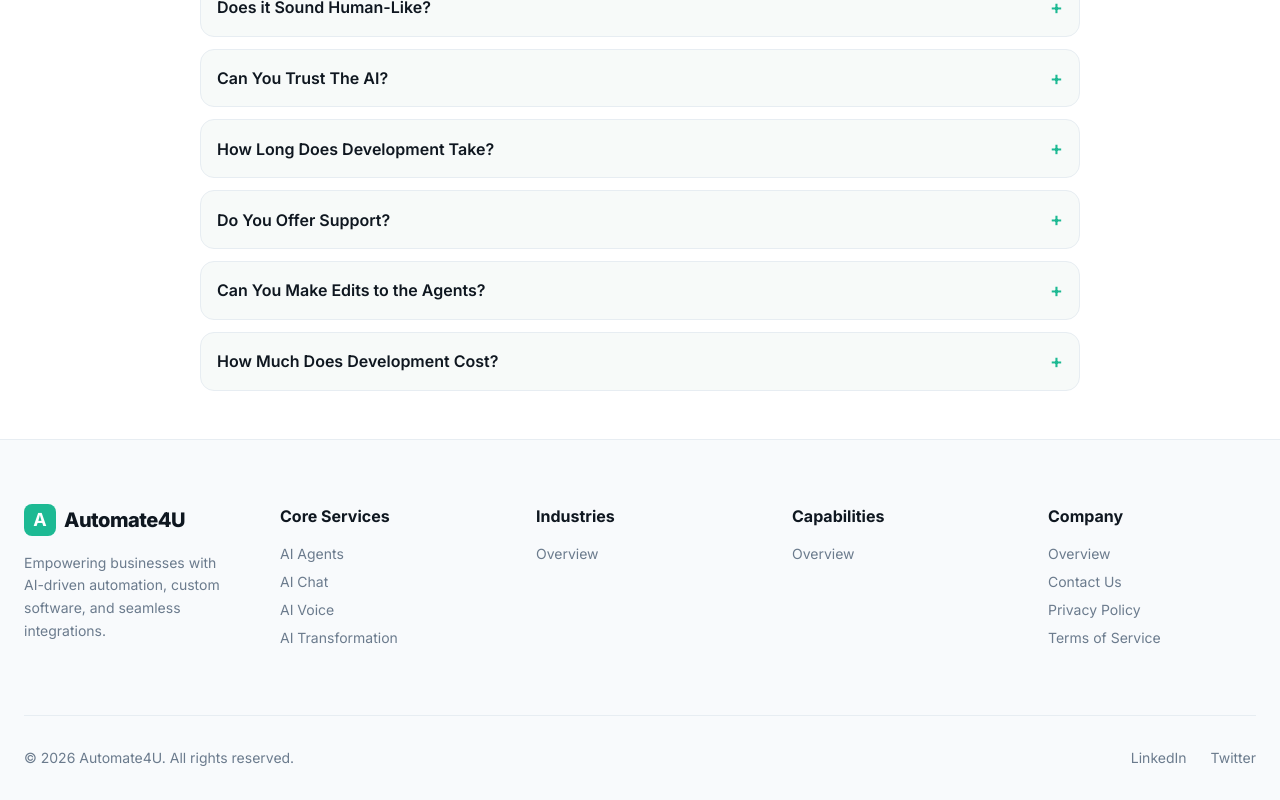
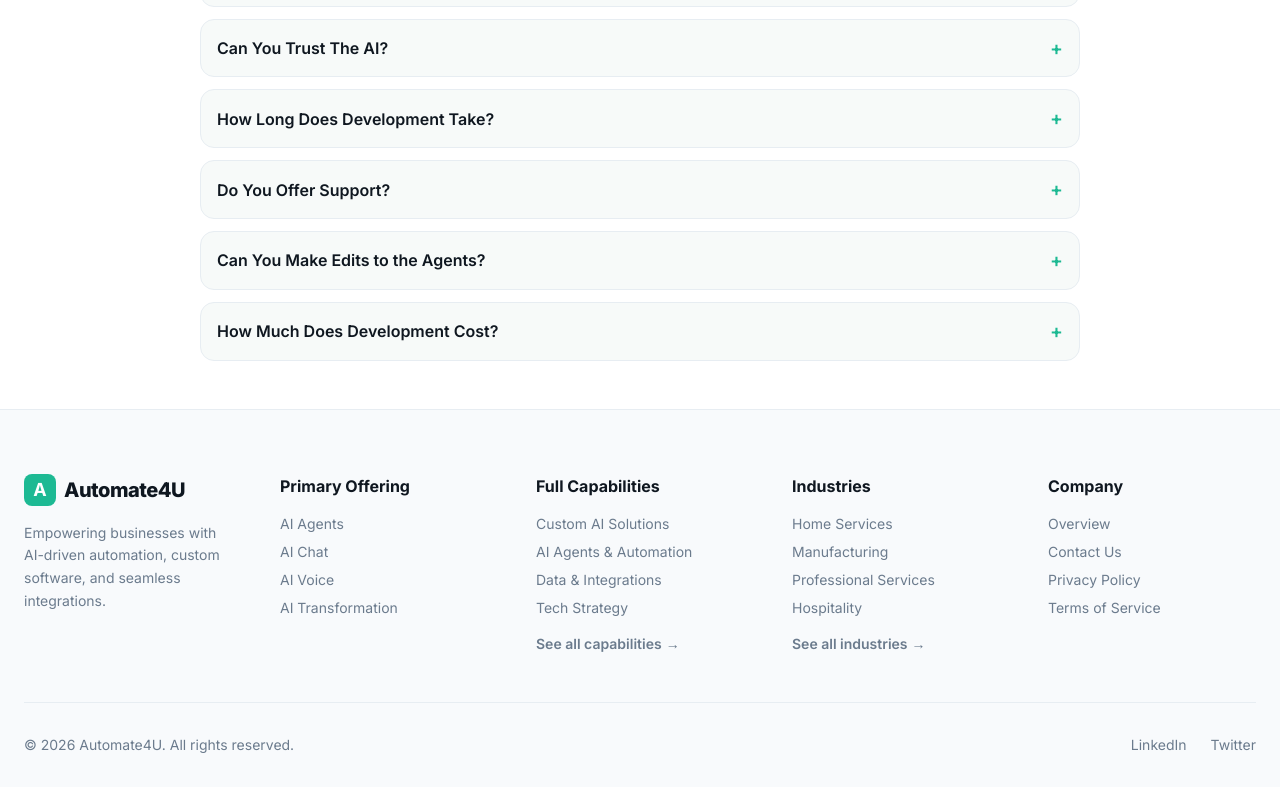
Before and after one commit to automate4u/website, a Next.js app: page /core-services/ai-voice in a window 1280 px wide. Shown: the part 3991-4791 px from the top of the page. Built offline with nearby package versions, Linux system fonts and the light colour scheme.

Commit message:
Adding footer updates

```diff
--- a/app/core-services/ai-voice/page.tsx
+++ b/app/core-services/ai-voice/page.tsx
@@ -1068,8 +1068,8 @@ export default function AIVoicePage() {
                 {/* ============== FAQ ============== */}
                 <section className="ch-faq" aria-labelledby="faq-title">
                     <div className="ch-container">
-                        <p className="faq-pill">FAQ</p>
-                        <h2 id="faq-title" className="ch-h2">Key Information for Informed Decision Making</h2><br />
+                        <span className="faq-pill">FAQ</span>
+                        <h2 id="faq-title" className="ch-h2">Key Information for Informed Decision Making</h2>
 
                         <div className="faq-list">
                             <FaqItem q="Do your AI Voice Agents integrate with my CRM & Booking System?" a="Yes. Our AI Voice Agents are designed to integrate seamlessly with hundreds of popular CRMs, calendars, and booking systems like Salesforce, HubSpot, Calendly, and more. We handle the connection so your data flows exactly where it needs to go." />
--- a/components/Footer.tsx
+++ b/components/Footer.tsx
@@ -19,7 +19,7 @@ export default function Footer() {
                     </div>
 
                     <div>
-                        <h4 className="font-bold mb-4">Core Services</h4>
+                        <h4 className="font-bold mb-4">Primary Offering</h4>
                         <ul className="space-y-2 text-sm text-muted">
                             <li><Link href="/core-services/ai-agents" className="hover:text-accent">AI Agents</Link></li>
                             <li><Link href="/core-services/ai-chat" className="hover:text-accent">AI Chat</Link></li>
@@ -27,21 +27,26 @@ export default function Footer() {
                             <li><Link href="/core-services/ai-transformation" className="hover:text-accent">AI Transformation</Link></li>
                         </ul>
                     </div>
-
+                    <div>
+                        <h4 className="font-bold mb-4">Full Capabilities</h4>
+                        <ul className="space-y-2 text-sm text-muted">
+                            <li><Link href="/capabilities/custom-software-ai-solutions" className="hover:text-accent">Custom AI Solutions</Link></li>
+                            <li><Link href="/capabilities/ai-agents-workflow-automation" className="hover:text-accent">AI Agents &amp; Automation</Link></li>
+                            <li><Link href="/capabilities/data-integrations-infrastructure" className="hover:text-accent">Data &amp; Integrations</Link></li>
+                            <li><Link href="/capabilities/technology-strategy-ai-enablement" className="hover:text-accent">Tech Strategy</Link></li>
+                            <li className="pt-2"><Link href="/capabilities" className="hover:text-accent font-semibold flex items-center gap-1">See all capabilities <span aria-hidden="true">&rarr;</span></Link></li>
+                        </ul>
+                    </div>
                     <div>
                         <h4 className="font-bold mb-4">Industries</h4>
                         <ul className="space-y-2 text-sm text-muted">
-                            <li><Link href="/industries" className="hover:text-accent">Overview</Link></li>
+                            <li><Link href="/industries/home-services" className="hover:text-accent">Home Services</Link></li>
+                            <li><Link href="/industries/manufacturing" className="hover:text-accent">Manufacturing</Link></li>
+                            <li><Link href="/industries/professional-services" className="hover:text-accent">Professional Services</Link></li>
+                            <li><Link href="/industries/hospitality" className="hover:text-accent">Hospitality</Link></li>
+                            <li className="pt-2"><Link href="/industries" className="hover:text-accent font-semibold flex items-center gap-1">See all industries <span aria-hidden="true">&rarr;</span></Link></li>
                         </ul>
                     </div>
-
-                    <div>
-                        <h4 className="font-bold mb-4">Capabilities</h4>
-                        <ul className="space-y-2 text-sm text-muted">
-                            <li><Link href="/capabilities" className="hover:text-accent">Overview</Link></li>
-                        </ul>
-                    </div>
-
                     <div>
                         <h4 className="font-bold mb-4">Company</h4>
                         <ul className="space-y-2 text-sm text-muted">
```
